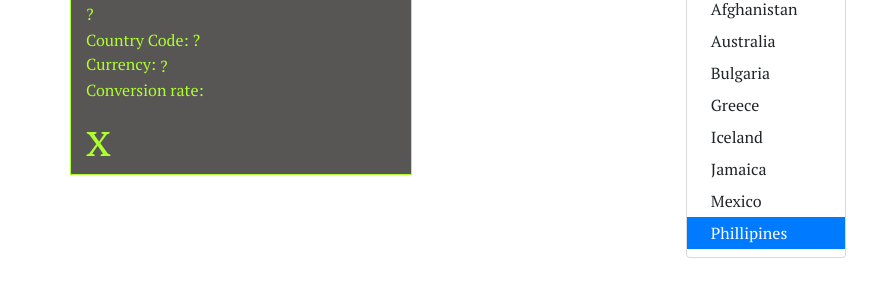
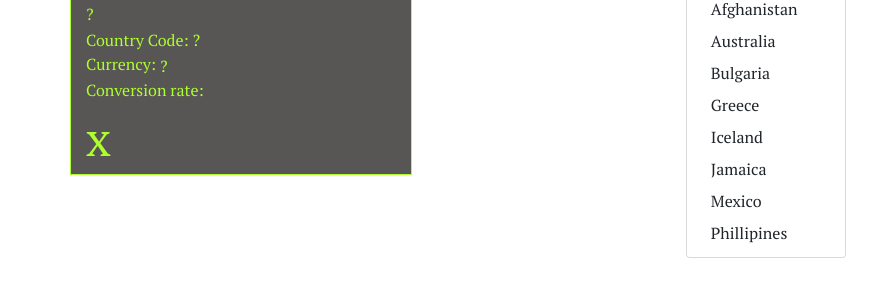
Before and after one commit to mgamatero/CurrencyConvertedFlagAPI, a plain HTML site: page index.html in a window 1280 px wide. Both pictures are taken after a click on the button "Select country:". Shown: the part 73-370 px from the top of the page, without its empty margins (0-892 px from the left). Drawn offline with nearby package versions, Linux system fonts and the light colour scheme.

Commit message:
remove active class on dropdown

```diff
--- a/index.html
+++ b/index.html
@@ -30,7 +30,7 @@
             <a class="dropdown-item" href="#" data="ISK" value="IS">Iceland</a>
             <a class="dropdown-item" href="#" data="JMD" value="JM">Jamaica</a>
             <a class="dropdown-item" href="#" data="MXN" value="MX">Mexico</a>
-            <a class="dropdown-item active" href="#" data="PHP" value="PH">Phillipines</a>
+            <a class="dropdown-item" href="#" data="PHP" value="PH">Phillipines</a>
           </div>
         </div>
   </div>
```
Also changed, not shown: CurrencyConverter.gif (added).
